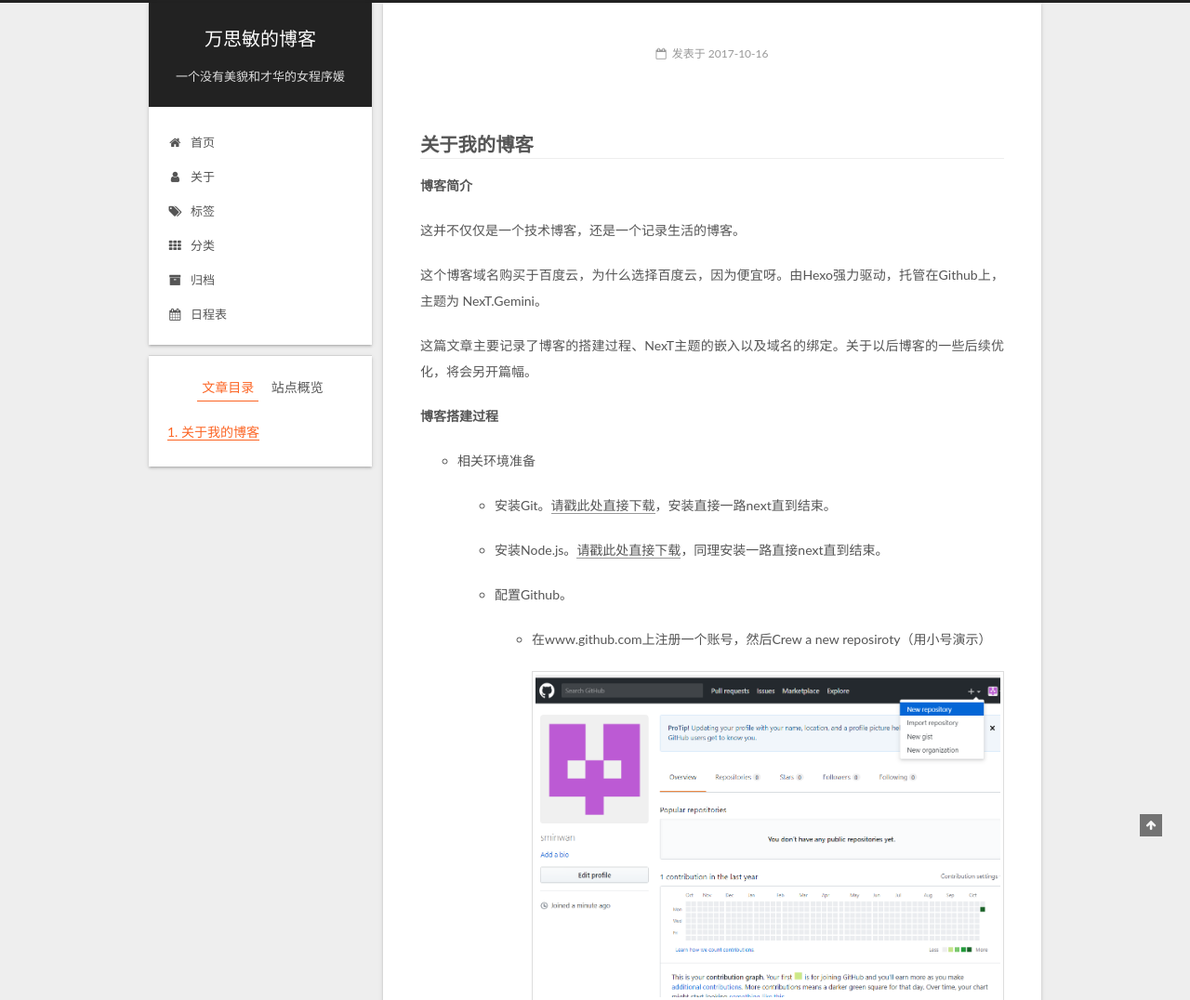
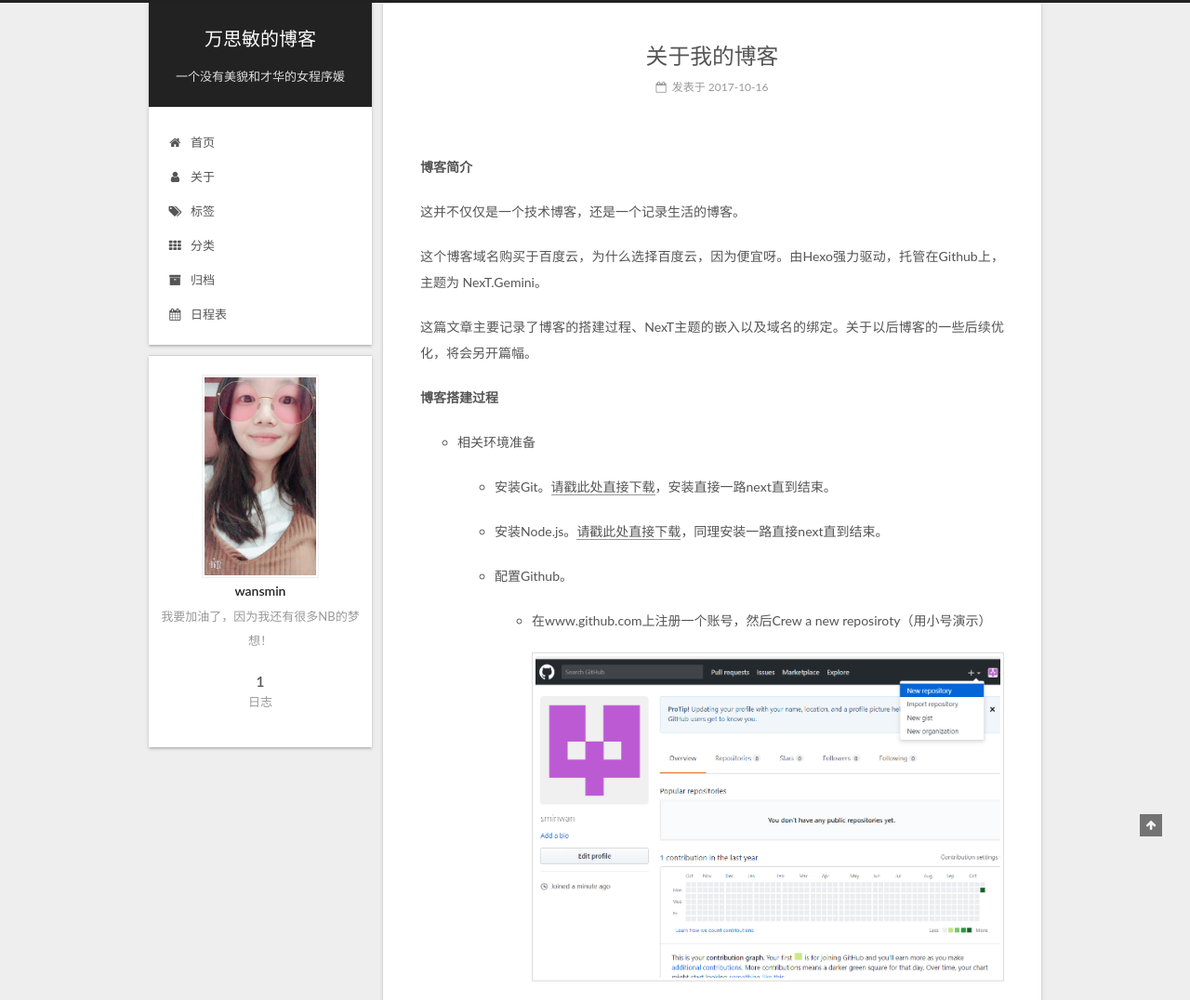
Before and after one commit to wansmin/-wansmin.github.io, a plain HTML site: page 2017/10/16/关于我的博客/index.html in a window 1280 px wide. Shown: the top 1076 px of the page at 93% size. Drawn offline with Linux system fonts and the light colour scheme.

Commit message:
Site updated: 2017-10-16 20:26:15

```diff
--- a/2017/10/16/关于我的博客/index.html
+++ b/2017/10/16/关于我的博客/index.html
@@ -79,22 +79,22 @@
 
 
 
-<meta name="description" content="关于我的博客博客简介  这并不仅仅是一个技术博客，还是一个记录生活的博客。 这个博客域名购买于百度云，为什么选择百度云，因为便宜呀。由Hexo强力驱动，托管在Github上，主题为 NexT.Gemini。 这篇文章主要记录了博客的搭建过程、NexT主题的嵌入以及域名的绑定。关于以后博客的一些后续优化，将会另开篇幅。 博客搭建过程  相关环境准备  安装Git。请戳此处直接下载，安装直接一路nex">
+<meta name="description" content="博客简介  这并不仅仅是一个技术博客，还是一个记录生活的博客。 这个博客域名购买于百度云，为什么选择百度云，因为便宜呀。由Hexo强力驱动，托管在Github上，主题为 NexT.Gemini。 这篇文章主要记录了博客的搭建过程、NexT主题的嵌入以及域名的绑定。关于以后博客的一些后续优化，将会另开篇幅。 博客搭建过程  相关环境准备  安装Git。请戳此处直接下载，安装直接一路next直到结束。">
 <meta property="og:type" content="article">
-<meta property="og:title" content="万思敏的博客">
+<meta property="og:title" content="关于我的博客">
 <meta property="og:url" content="http://wansmin.github.io/2017/10/16/关于我的博客/index.html">
 <meta property="og:site_name" content="万思敏的博客">
-<meta property="og:description" content="关于我的博客博客简介  这并不仅仅是一个技术博客，还是一个记录生活的博客。 这个博客域名购买于百度云，为什么选择百度云，因为便宜呀。由Hexo强力驱动，托管在Github上，主题为 NexT.Gemini。 这篇文章主要记录了博客的搭建过程、NexT主题的嵌入以及域名的绑定。关于以后博客的一些后续优化，将会另开篇幅。 博客搭建过程  相关环境准备  安装Git。请戳此处直接下载，安装直接一路nex">
+<meta property="og:description" content="博客简介  这并不仅仅是一个技术博客，还是一个记录生活的博客。 这个博客域名购买于百度云，为什么选择百度云，因为便宜呀。由Hexo强力驱动，托管在Github上，主题为 NexT.Gemini。 这篇文章主要记录了博客的搭建过程、NexT主题的嵌入以及域名的绑定。关于以后博客的一些后续优化，将会另开篇幅。 博客搭建过程  相关环境准备  安装Git。请戳此处直接下载，安装直接一路next直到结束。">
 <meta property="og:locale" content="zh-Hans">
 <meta property="og:image" content="http://wansmin.github.io/img/1.jpg">
 <meta property="og:image" content="http://wansmin.github.io/img/2.jpg">
 <meta property="og:image" content="http://wansmin.github.io/img/3.png">
 <meta property="og:image" content="http://wansmin.github.io/img/4.png">
 <meta property="og:image" content="http://wansmin.github.io/img/5.png">
-<meta property="og:updated_time" content="2017-10-16T12:11:22.747Z">
+<meta property="og:updated_time" content="2017-10-16T12:25:18.662Z">
 <meta name="twitter:card" content="summary">
-<meta name="twitter:title" content="万思敏的博客">
-<meta name="twitter:description" content="关于我的博客博客简介  这并不仅仅是一个技术博客，还是一个记录生活的博客。 这个博客域名购买于百度云，为什么选择百度云，因为便宜呀。由Hexo强力驱动，托管在Github上，主题为 NexT.Gemini。 这篇文章主要记录了博客的搭建过程、NexT主题的嵌入以及域名的绑定。关于以后博客的一些后续优化，将会另开篇幅。 博客搭建过程  相关环境准备  安装Git。请戳此处直接下载，安装直接一路nex">
+<meta name="twitter:title" content="关于我的博客">
+<meta name="twitter:description" content="博客简介  这并不仅仅是一个技术博客，还是一个记录生活的博客。 这个博客域名购买于百度云，为什么选择百度云，因为便宜呀。由Hexo强力驱动，托管在Github上，主题为 NexT.Gemini。 这篇文章主要记录了博客的搭建过程、NexT主题的嵌入以及域名的绑定。关于以后博客的一些后续优化，将会另开篇幅。 博客搭建过程  相关环境准备  安装Git。请戳此处直接下载，安装直接一路next直到结束。">
 <meta name="twitter:image" content="http://wansmin.github.io/img/1.jpg">
 
 
@@ -131,7 +131,7 @@
 
 
 
-  <title> | 万思敏的博客</title>
+  <title>关于我的博客 | 万思敏的博客</title>
 
 
 
@@ -295,7 +295,7 @@
 
 
 
-          <h1 class="post-title" itemprop="name headline"></h1>
+          <h1 class="post-title" itemprop="name headline">关于我的博客</h1>
 
 
         <div class="post-meta">
@@ -345,7 +345,7 @@
 
 
 
-        <h2 id="关于我的博客"><a href="#关于我的博客" class="headerlink" title="关于我的博客"></a>关于我的博客</h2><p><strong>博客简介</strong> </p>
+        <p><strong>博客简介</strong> </p>
 <p>这并不仅仅是一个技术博客，还是一个记录生活的博客。</p>
 <p>这个博客域名购买于百度云，为什么选择百度云，因为便宜呀。由Hexo强力驱动，托管在Github上，主题为 NexT.Gemini。</p>
 <p>这篇文章主要记录了博客的搭建过程、NexT主题的嵌入以及域名的绑定。关于以后博客的一些后续优化，将会另开篇幅。</p>
@@ -512,17 +512,8 @@
 
 
 
-        <ul class="sidebar-nav motion-element">
-          <li class="sidebar-nav-toc sidebar-nav-active" data-target="post-toc-wrap">
-            文章目录
-          </li>
-          <li class="sidebar-nav-overview" data-target="site-overview-wrap">
-            站点概览
-          </li>
-        </ul>
 
-
-      <section class="site-overview-wrap sidebar-panel">
+      <section class="site-overview-wrap sidebar-panel sidebar-panel-active">
         <div class="site-overview">
           <div class="site-author motion-element" itemprop="author" itemscope itemtype="http://schema.org/Person">
 
@@ -570,22 +561,6 @@
         </div>
       </section>
 
-
-      <!--noindex-->
-        <section class="post-toc-wrap motion-element sidebar-panel sidebar-panel-active">
-          <div class="post-toc">
-
-
-
-
-
-
-              <div class="post-toc-content"><ol class="nav"><li class="nav-item nav-level-2"><a class="nav-link" href="#关于我的博客"><span class="nav-number">1.</span> <span class="nav-text">关于我的博客</span></a></li></ol></div>
-
-
-          </div>
-        </section>
-      <!--/noindex-->
 
 
 
--- a/css/main.css
+++ b/css/main.css
@@ -1823,7 +1823,7 @@ pre .javascript .function {
   width: 4px;
   height: 4px;
   border-radius: 50%;
-  background: #7f9eff;
+  background: #cb693d;
 }
 .links-of-blogroll {
   font-size: 13px;
```
Also changed, not shown: archives/2017/10/index.html (+1 -1 lines), archives/2017/index.html (+1 -1 lines), archives/index.html (+1 -1 lines), index.html (+2 -2 lines).
